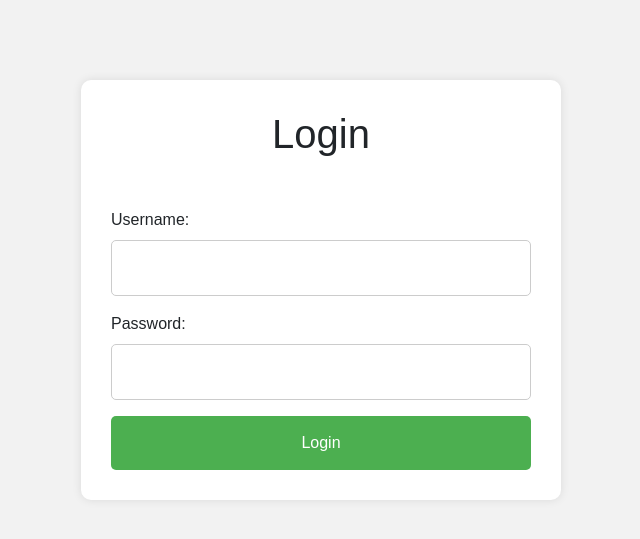
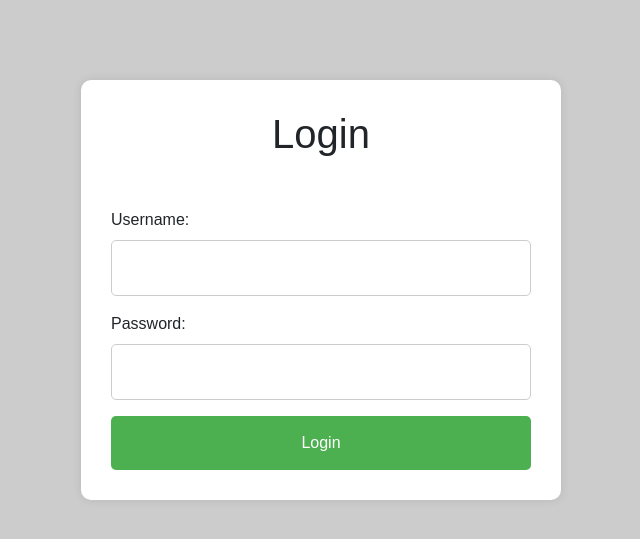
Before and after one commit to YuriBittencourt/ORCH-IDS, a Flask app: page /login in a window 1280 px wide. Shown: the top 539 px of the page, without its empty margins (319-959 px from the left). Run offline with Flask 3, Linux system fonts and the light colour scheme; parts of the project's set-up code (start-up, migrations or seed data) failed here and were passed over.

Commit message:
styling: CSS

```diff
--- a/app/static/css/main.css
+++ b/app/static/css/main.css
@@ -5,7 +5,7 @@ body {
     margin-top: 10vh;
     padding: 0;
     font-family: Arial, sans-serif;
-    background-color: #f2f2f2;
+    background-color: #cccccc;
 }
 
 .login{
```
